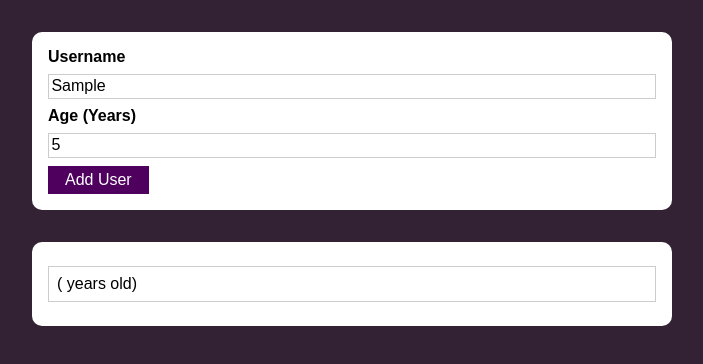
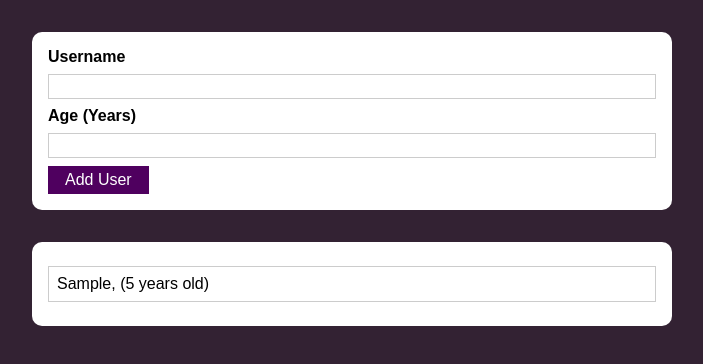
Before and after one commit to bruflor/task-project, a React (Create React App) app: page / in a window 1280 px wide. Both pictures are taken after typing "Sample", "5" into the empty fields and a click on the button "Add User". Shown: the top 364 px of the page, without its empty margins (288-991 px from the left). Built offline with nearby package versions, Linux system fonts and the light colour scheme.

Commit message:
UserList updated by state

```diff
--- a/src/App.js
+++ b/src/App.js
@@ -1,4 +1,4 @@
-// import React, { useState } from "react";
+import React, { useState } from "react";
 
 // import CourseGoalList from "./components/CourseGoals/CourseGoalList/CourseGoalList";
 // import CourseInput from "./components/CourseGoals/CourseInput/CourseInput";
@@ -57,12 +57,17 @@
 // };
 
 const App = () => {
-  const mockUsers = [""];
+  const [usersList, setUsersList] = useState([]);
+  const addUserHandler = (uName, uAge) => {
+    setUsersList((prevUsersList) => {
+      return [...prevUsersList, { name: uName, age: uAge }];
+    });
+  };
 
   return (
     <div>
-      <AddUser />
-      <UsersList users={mockUsers} />
+      <AddUser onAddUser={addUserHandler} />
+      <UsersList users={usersList} />
     </div>
   );
 };
--- a/src/components_user/AddUser.js
+++ b/src/components_user/AddUser.js
@@ -3,7 +3,7 @@
 import classes from "./AddUser.module.css";
 import Button from "./button/Button";
 
-const AddUser = () => {
+const AddUser = (props) => {
   const [enteredUserName, setenteredUserName] = useState("");
   const [enteredAge, setenteredAge] = useState("");
 
@@ -18,7 +18,9 @@
     if (+enteredAge < 1) {
       return;
     }
-    console.log(enteredUserName, enteredAge);
+    props.onAddUser(enteredUserName, enteredAge);
+    setenteredAge("");
+    setenteredUserName("");
   };
 
   const usernameChangeHandler = (event) => {
--- a/src/components_user/UsersList.js
+++ b/src/components_user/UsersList.js
@@ -6,8 +6,8 @@
     <Card className={classes.users}>
       <ul>
         {props.users.map((user) => (
-          <li>
-            {user.name}({user.age} years old)
+          <li key={user.name}>
+            {user.name}, ({user.age} years old)
           </li>
         ))}
       </ul>
```
Also changed, not shown: 1 other file (tests, documents, lock files or other folders).
